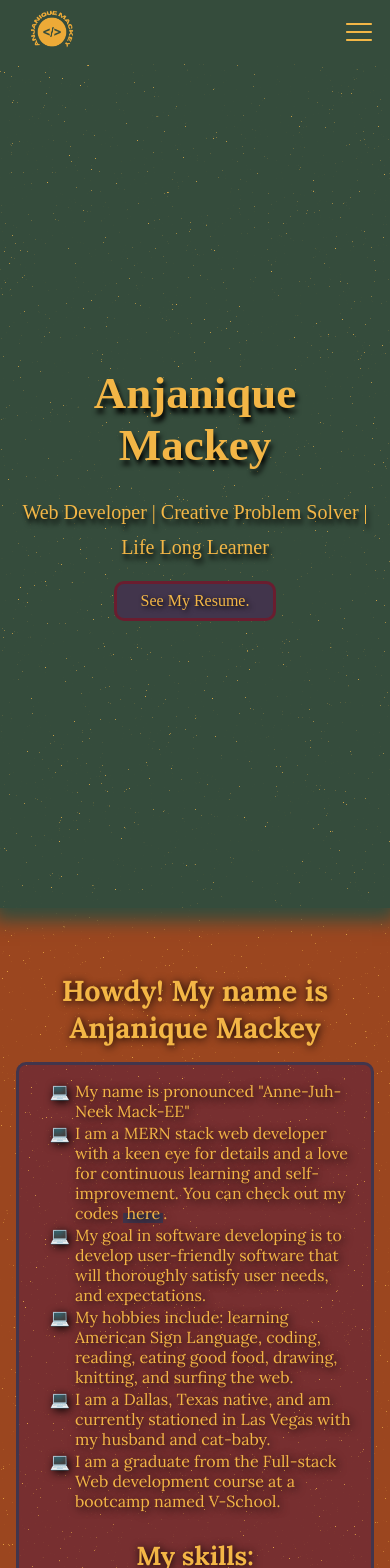
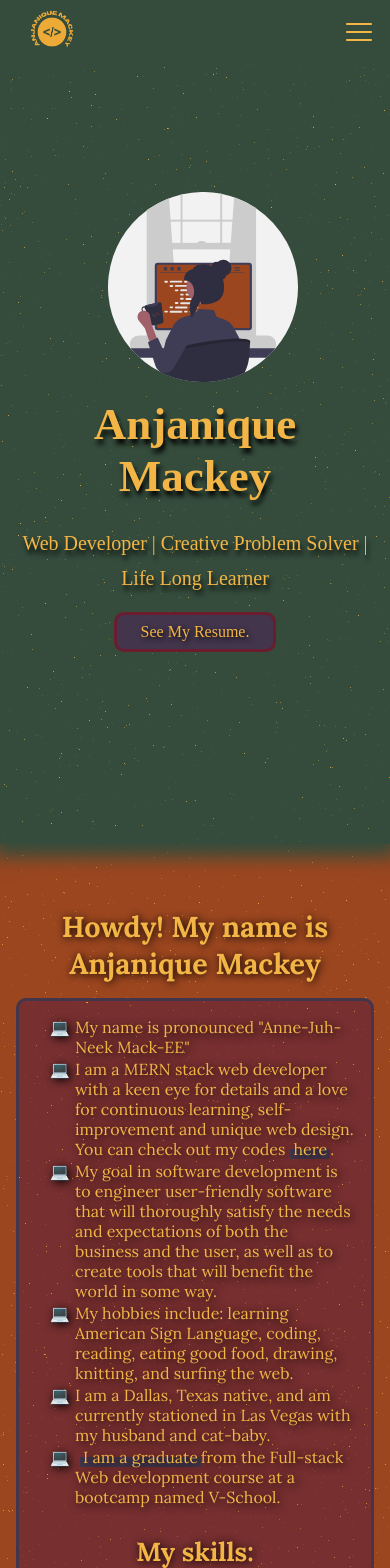
Before and after one commit to Milkdromeda-333/portfolio-old, a React (Vite) app: page / in a window 390 px wide. Shown: the top 1568 px of the page. Built offline with nearby package versions, Linux system fonts and the light colour scheme; a web font is replaced by a local one.

Commit message:
adds animated hero image

```diff
--- a/src/components/FloatingNav.jsx
+++ b/src/components/FloatingNav.jsx
@@ -1,26 +1,19 @@
-import { useState, useRef, useEffect } from 'react';
+import { useState } from 'react';
 
 import {CgSmile, CgSmileUpside} from "react-icons/cg"
 
 export default function FloatingNav() {
 
-    const [isNavActive, setIsNavActive] = useState(true);
-
-
-    const menuRef = useRef(null);
+    const [isNavActive, setIsNavActive] = useState(false);
 
     const toggleNav = () => {
         setIsNavActive(prev => !prev)
     }
 
-    useEffect(() => {
-        menuRef.current.classList.toggle("active");
-    }, [isNavActive])
-
     return (
         <div className='floating-nav'>
 
-            <nav className="menu" ref={menuRef}>
+            <nav className={`menu ${isNavActive && "active"}`}>
                 <a href="#" onClick={toggleNav}>Back to the top</a>
                 <a href="#about-me" onClick={toggleNav}>About me</a>
                 <a href="#portfolio-page" onClick={toggleNav}>Portfolio</a>
--- a/src/components/Intro.jsx
+++ b/src/components/Intro.jsx
@@ -39,13 +39,13 @@ export default function Intro() {
                         <li>My name is pronounced "Anne-Juh-Neek Mack-EE"</li>
 
                         <li>
-                            I am a MERN stack web developer with a keen eye for details and a love for continuous learning and self-improvement.
+                            I am a MERN stack web developer with a keen eye for details and a love for continuous learning, self-improvement and unique web design.
                              You can check out my codes
                             <a href="https://github.com/Milkdromeda-333" target="_blank">here</a>.
                         </li>
 
                         <li>
-                            My goal in software developing is to develop user-friendly software that will thoroughly satisfy user needs, and expectations.
+                            My goal in software development is to engineer user-friendly software that will thoroughly satisfy the needs and expectations of both the business and the user, as well as to create tools that will benefit the world in some way.
                         </li>
 
                         <li>
@@ -57,7 +57,12 @@ export default function Intro() {
                         </li>
 
 
-                        <li>I am a graduate from the Full-stack Web development course at a bootcamp named V-School.</li>
+                        <li>
+                            <a href="https://app.digit.ink/view-credential/206de0cd-9233-48d3-ad1b-aba7a469d641?di_ref=a2li" target="_blank">
+                                I am a graduate
+                            </a>
+                            from the Full-stack Web development course at a bootcamp named V-School.
+                        </li>
                     </ul>
                 </div>
 
--- a/src/index.css
+++ b/src/index.css
@@ -74,7 +74,6 @@ html {
 .body {
   background-image: url(/nnnoise.svg);
   background-position: center;
-
 }
 
 .accent-words {
@@ -198,6 +197,8 @@ a {
   font-family: var(--decor-font);
   padding-bottom: var(--page-margin);
 
+  overflow: hidden;
+
   box-shadow: 0px 6px 17px 7px rgba(53,76,60,1);
   -webkit-box-shadow: 0px 6px 17px 7px rgba(53,76,60,1);
   -moz-box-shadow: 0px 6px 17px 7px rgba(53,76,60,1);
@@ -213,6 +214,29 @@ a {
 .hero img {
   width: 400px;
   margin-left: 1rem;
+  animation: rollIn 1000ms 1;
+}
+
+@keyframes rollIn {
+  0% {
+    transform: translateX(500%);
+  }
+
+  25% {
+    transform: translateX(0) rotate(-20deg);
+  }
+
+  50% {
+     transform: translateX(10px) rotate(10deg);
+  }
+
+  75% {
+    transform: translateX(-10px) rotate(-5deg);
+  }
+
+  100% {
+     transform: translateX(0px) rotate(0deg);
+  }
 }
 
 h1 {
@@ -746,11 +770,14 @@ footer span {
 
 @media (max-width: 880px) {
   .hero img {
-    display: none;
+    width: 50%;
   }
 
   .hero {
+    margin-top: 0;
     text-align: center;
+    flex-direction: column-reverse;
+    justify-content: center;
   }
 
   .hero div {
@@ -871,8 +898,7 @@ footer span {
   }
 
   .hero{
-    margin-top: 4rem;
-    padding: 0;
+    padding: 0 1rem;
     padding-inline: 5px;
   }
 
```
